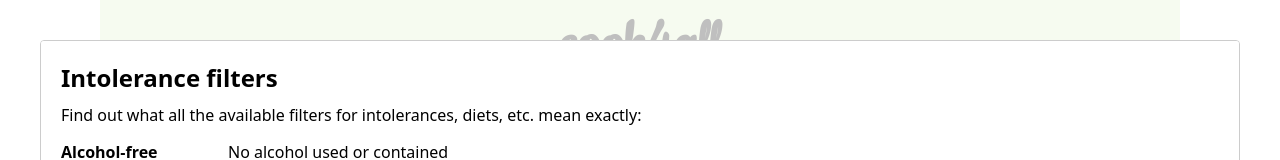
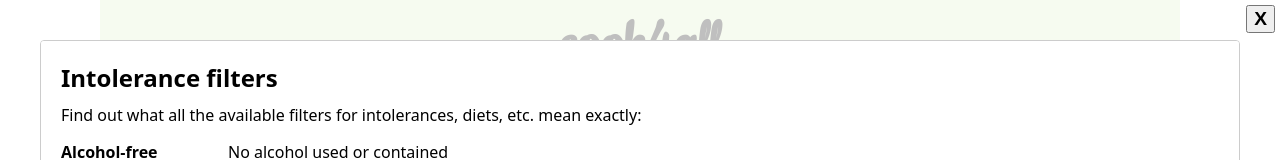
Before and after one commit to s-kond/capstone-cook4all, a React (Create React App) app: page / in a window 1280 px wide. Both pictures are taken after a click on the button 1137 px from the left and 687 px from the top of the page. Shown: the top 160 px of the page. Built offline with nearby package versions, Linux system fonts and the light colour scheme.

Commit message:
reposition close button

```diff
--- a/src/components/InfoModal.js
+++ b/src/components/InfoModal.js
@@ -4,7 +4,7 @@ import IntoleranceFilterInformation from "./IntoleranceFilterTable";
 
 export default function InfoModal({ isModalOpen, setIsModalOpen }) {
   return (
-    <ReactModal isOpen={isModalOpen}>
+    <ReactModal isOpen={isModalOpen} onClick={() => setIsModalOpen(false)}>
       <h2>Intolerance filters</h2>
       <StyledIntro>
         Find out what all the available filters for intolerances, diets, etc.
@@ -12,16 +12,18 @@ export default function InfoModal({ isModalOpen, setIsModalOpen }) {
       </StyledIntro>
       <IntoleranceFilterInformation />
       <StyledCloseButton onClick={() => setIsModalOpen(false)}>
-        Close
+        X
       </StyledCloseButton>
     </ReactModal>
   );
 }
 
 const StyledCloseButton = styled.button`
-  margin-top: 20px;
-  margin-left: 45%;
+  position: fixed;
+  top: 5px;
+  right: 5px;
   font-size: 1.2rem;
+  font-weight: bold;
   cursor: pointer;
   &:hover {
     transform: scale(1.1);
```
